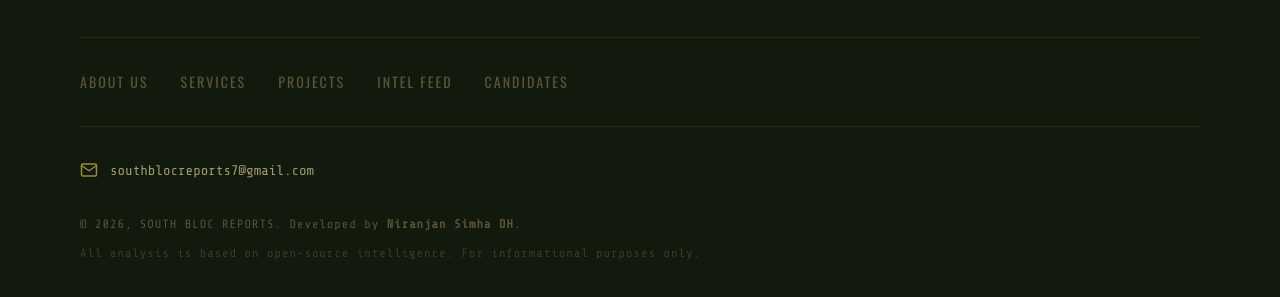
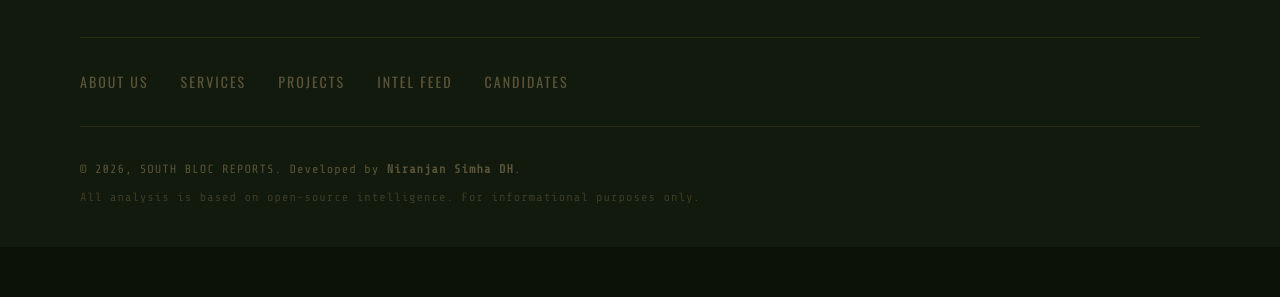
Before and after one commit to NiranjanSimhaDH/SBR2, a website: page candidates.html in a window 1280 px wide. Shown: the part 2925-3222 px from the top of the page. After the commit the page ends 3172 px from the top, so only its background shows below. Drawn offline with nearby package versions, Linux system fonts and the light colour scheme.

Commit message:
email update

```diff
--- a/candidates.html
+++ b/candidates.html
@@ -340,14 +340,7 @@
         <a href="index.html#articles">Intel Feed</a>
         <a href="candidates.html">Candidates</a>
       </div>
-      <div class="footer-contact">
-        <svg class="contact-icon" viewBox="0 0 24 24" fill="none" stroke="currentColor" stroke-width="2"
-          stroke-linecap="round" stroke-linejoin="round">
-          <path d="M4 4h16c1.1 0 2 .9 2 2v12c0 1.1-.9 2-2 2H4c-1.1 0-2-.9-2-2V6c0-1.1.9-2 2-2z"></path>
-          <polyline points="22,6 12,13 2,6"></polyline>
-        </svg>
-        <a href="mailto:southblocreports7@gmail.com" class="mono">southblocreports7@gmail.com</a>
-      </div>
+
       <div class="footer-bottom">
         <p class="mono">© <span id="currentYear">2026</span>, SOUTH BLOC REPORTS. Developed by <strong>Niranjan Simha
             DH</strong>.</p>
```
Also changed, not shown: news.html (+1 -8 lines), party.html (+1 -8 lines), poll-analysis.html (+1 -8 lines).
